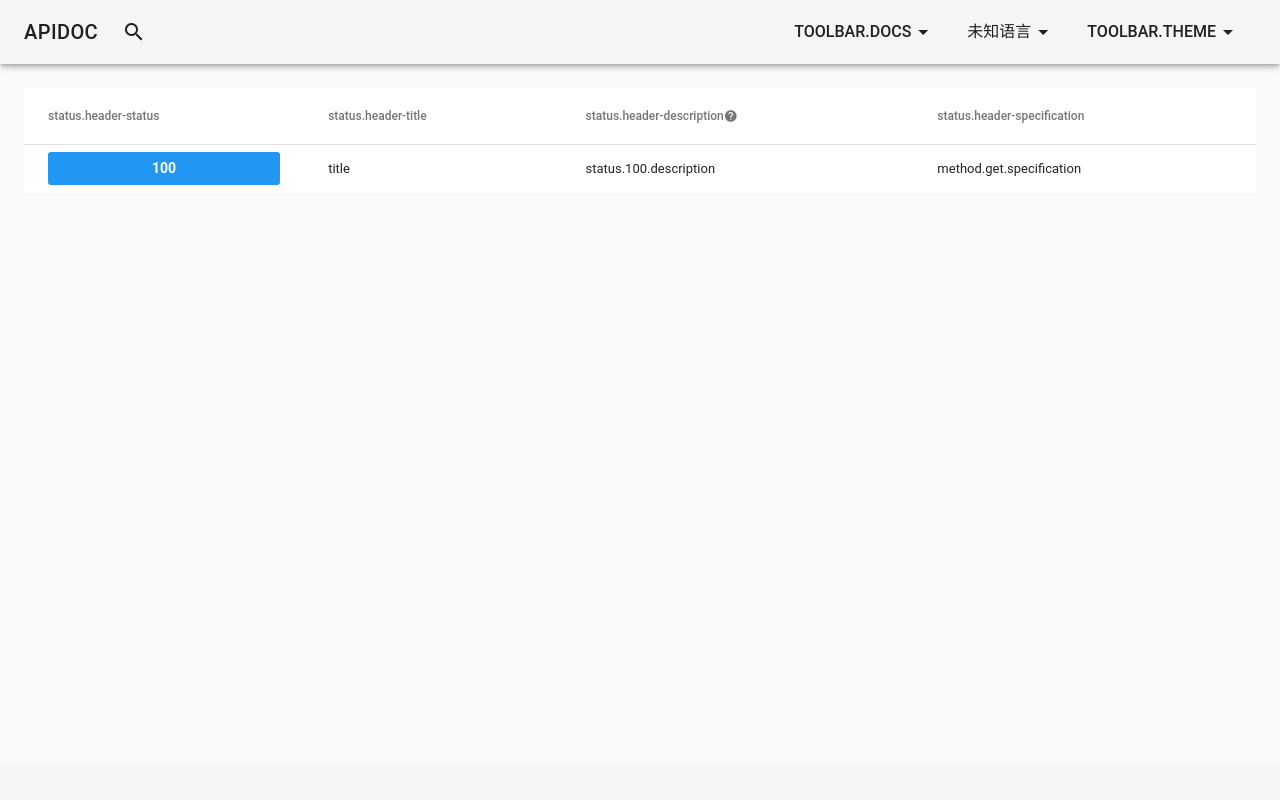
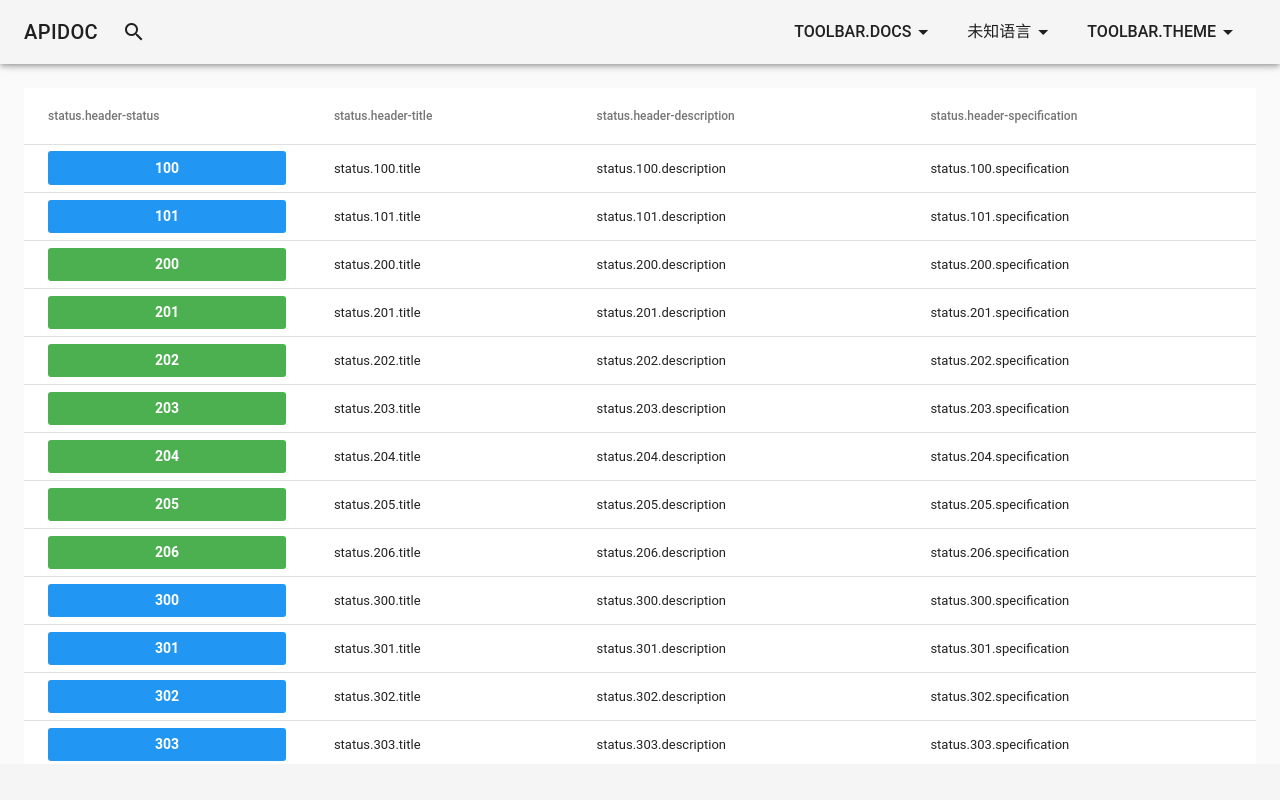
Before and after one commit to caixw/OAViewer, a Vue app: page /statuses in a window 1280 px wide. Shown: the top 800 px of the page. Built offline with nearby package versions, Linux system fonts and the light colour scheme.

Commit message:
添加部分 HTTP 描述内容

```diff
--- a/src/locales/zh-Hans.json
+++ b/src/locales/zh-Hans.json
@@ -64,8 +64,199 @@
     "header-description": "描述",
     "header-specification": "技术规范",
     "100": {
-      "title": "xxx",
-      "description": "xxx"
+      "title": "Continue",
+      "description": "服务端已经收到请求，客户端应该继续请求，如果已经完成，则忽略。一般情况下为客户端需要提交一个比较大的内容时，会选发送一个 Expect: 100-continue 报头的请求，如果服务支持，则返回 100，否则返回 417(Expectation Failed)。",
+      "specification": "<a href='https://tools.ietf.org/html/rfc7231#section-6.2.1'>RFC7231#6.2.1</a>"
+    },
+    "101": {
+      "title": "Switching Protocol",
+      "description": "响应客户端新协议要求，并将协议切换到客户端报头 Upgrade 指定的协议。最常见提 Websocket 和 HTTP2(Upgrade:h2c) 协议切换。",
+      "specification": "<a href='https://tools.ietf.org/html/rfc7231#section-6.2.2'>RFC7231#6.2.2<a>"
+    },
+    "200": {
+      "title": "OK",
+      "description": "",
+      "specification": "<a href='https://tools.ietf.org/html/rfc7231#section-6.3.1'>RFC7231#6.3.1<a>"
+    },
+    "201": {
+      "title": "Created",
+      "description": "",
+      "specification": "<a href='https://tools.ietf.org/html/rfc7231#section-6.3.2'>RFC7231#6.3.2<a>"
+    },
+    "202": {
+      "title": "Accepted",
+      "description": "",
+      "specification": "<a href='https://tools.ietf.org/html/rfc7231#section-6.3.3'>RFC7231#6.3.3<a>"
+    },
+    "203": {
+      "title": "Non-Authoritative Information",
+      "description": "",
+      "specification": "<a href='https://tools.ietf.org/html/rfc7231#section-6.3.4'>RFC7231#6.3.4<a>"
+    },
+    "204": {
+      "title": "No Content",
+      "description": "",
+      "specification": "<a href='https://tools.ietf.org/html/rfc7231#section-6.3.5'>RFC7231#6.3.5<a>"
+    },
+    "205": {
+      "title": "Reset Content",
+      "description": "",
+      "specification": "<a href='https://tools.ietf.org/html/rfc7231#section-6.3.6'>RFC7231#6.3.6<a>"
+    },
+    "300": {
+      "title": "Multiple Choices",
+      "description": "",
+      "specification": "<a href='https://tools.ietf.org/html/rfc7231#section-6.4.1'>RFC7231#6.4.1<a>"
+    },
+    "301": {
+      "title": "Moved Permanently",
+      "description": "",
+      "specification": "<a href='https://tools.ietf.org/html/rfc7231#section-6.4.2'>RFC7231#6.4.2<a>"
+    },
+    "302": {
+      "title": "Found",
+      "description": "",
+      "specification": "<a href='https://tools.ietf.org/html/rfc7231#section-6.4.3'>RFC7231#6.4.3<a>"
+    },
+    "303": {
+      "title": "See Other",
+      "description": "",
+      "specification": "<a href='https://tools.ietf.org/html/rfc7231#section-6.4.4'>RFC7231#6.4.4<a>"
+    },
+    "304": {
+      "title": "Not Modified",
+      "description": "",
+      "specification": "<a href='https://tools.ietf.org/html/rfc7232#section-4.1'>RFC7232#4.1<a>"
+    },
+    "305": {
+      "title": "Use Proxy",
+      "description": "",
+      "specification": "<a href='https://tools.ietf.org/html/rfc7231#section-6.4.5'>RFC7231#6.4.5<a>"
+    },
+    "306": {
+      "title": "Unused",
+      "description": "",
+      "specification": "<a href='https://tools.ietf.org/html/rfc7231#section-6.4.6'>RFC7231#6.4.6<a>"
+    },
+    "307": {
+      "title": "Temporary Redirect",
+      "description": "",
+      "specification": "<a href='https://tools.ietf.org/html/rfc7231#section-6.4.7'>RFC7231#6.4.7<a>"
+    },
+    "400": {
+      "title": "Bad Request",
+      "description": "",
+      "specification": "<a href='https://tools.ietf.org/html/rfc7231#section-6.5.1'>RFC7231#6.5.1<a>"
+    },
+    "401": {
+      "title": "Unauthorized",
+      "description": "",
+      "specification": "<a href='https://tools.ietf.org/html/rfc7235#section-3.1'>RFC7235#3.1<a>"
+    },
+    "402": {
+      "title": "Payment Required",
+      "description": "",
+      "specification": "<a href='https://tools.ietf.org/html/rfc7231#section-6.5.2'>RFC7231#6.5.2<a>"
+    },
+    "403": {
+      "title": "Forbidden",
+      "description": "",
+      "specification": "<a href='https://tools.ietf.org/html/rfc7231#section-6.5.3'>RFC7231#6.5.3<a>"
+    },
+    "404": {
+      "title": "Not Found",
+      "description": "",
+      "specification": "<a href='https://tools.ietf.org/html/rfc7231#section-6.5.4'>RFC7231#6.5.4<a>"
+    },
+    "405": {
+      "title": "Method Not Allowed",
+      "description": "",
+      "specification": "<a href='https://tools.ietf.org/html/rfc7231#section-6.5.5'>RFC7231#6.5.5<a>"
+    },
+    "406": {
+      "title": "Not Acceptable",
+      "description": "",
+      "specification": "<a href='https://tools.ietf.org/html/rfc7231#section-6.5.6'>RFC7231#6.5.6<a>"
+    },
+    "407": {
+      "title": "Proxy Authentication Required",
+      "description": "",
+      "specification": "<a href='https://tools.ietf.org/html/rfc7235#section-3.2'>RFC7235#3.2<a>"
+    },
+    "408": {
+      "title": "Request Timeout",
+      "description": "",
+      "specification": "<a href='https://tools.ietf.org/html/rfc7231#section-6.5.7'>RFC7231#6.5.7<a>"
+    },
+    "409": {
+      "title": "Conflict",
+      "description": "",
+      "specification": "<a href='https://tools.ietf.org/html/rfc7231#section-6.5.8'>RFC7231#6.5.8<a>"
+    },
+    "410": {
+      "title": "Gone",
+      "description": "",
+      "specification": "<a href='https://tools.ietf.org/html/rfc7231#section-6.5.9'>RFC7231#6.5.9<a>"
+    },
+    "411": {
+      "title": "Length Required",
+      "description": "",
+      "specification": "<a href='https://tools.ietf.org/html/rfc7231#section-6.5.10'>RFC7231#6.5.10<a>"
+    },
+    "413": {
+      "title": "Payload Too Large",
+      "description": "",
+      "specification": "<a href='https://tools.ietf.org/html/rfc7231#section-6.5.11'>RFC7231#6.5.11<a>"
+    },
+    "414": {
+      "title": "URI Too Long",
+      "description": "",
+      "specification": "<a href='https://tools.ietf.org/html/rfc7231#section-6.5.12'>RFC7231#6.5.12<a>"
+    },
+    "415": {
+      "title": "Unsupported Media Type",
+      "description": "",
+      "specification": "<a href='https://tools.ietf.org/html/rfc7231#section-6.5.13'>RFC7231#6.5.13<a>"
+    },
+    "417": {
+      "title": "Expectation Failed",
+      "description": "",
+      "specification": "<a href='https://tools.ietf.org/html/rfc7231#section-6.5.14'>RFC7231#6.5.14<a>"
+    },
+    "426": {
+      "title": "Upgrade Required",
+      "description": "",
+      "specification": "<a href='https://tools.ietf.org/html/rfc7231#section-6.5.15'>RFC7231#6.5.15<a>"
+    },
+    "500": {
+      "title": "Internal Server Error",
+      "description": "",
+      "specification": "<a href='https://tools.ietf.org/html/rfc7231#section-6.6.1'>RFC7231#6.6.1<a>"
+    },
+    "501": {
+      "title": "Not Implemented",
+      "description": "",
+      "specification": "<a href='https://tools.ietf.org/html/rfc7231#section-6.6.2'>RFC7231#6.6.2<a>"
+    },
+    "502": {
+      "title": "Bad Gateway",
+      "description": "",
+      "specification": "<a href='https://tools.ietf.org/html/rfc7231#section-6.6.3'>RFC7231#6.6.3<a>"
+    },
+    "503": {
+      "title": "Service Unavailable",
+      "description": "",
+      "specification": "<a href='https://tools.ietf.org/html/rfc7231#section-6.6.4'>RFC7231#6.6.4<a>"
+    },
+    "504": {
+      "title": "Gateway Timeout",
+      "description": "",
+      "specification": "<a href='https://tools.ietf.org/html/rfc7231#section-6.6.5'>RFC7231#6.6.5<a>"
+    },
+    "505": {
+      "title": "HTTP Version Not Supported",
+      "description": "",
+      "specification": "<a href='https://tools.ietf.org/html/rfc7231#section-6.6.6'>RFC7231#6.6.6<a>"
     }
   }
 }
--- a/src/views/Statuses.vue
+++ b/src/views/Statuses.vue
@@ -60,7 +60,6 @@ export default class Statuses extends Vue {
     },
     {
       locale: 'status.header-description',
-      localeTip: 'status.header-description-tip',
       value: 'description',
       align: 'left'
     },
@@ -71,14 +70,22 @@ export default class Statuses extends Vue {
     }
   ]
 
-  private items: Array<Object> = [
-    {
-      status: 100,
-      title: 'title',
-      description: 'status.100.description',
-      specification: 'method.get.specification'
+  private items = this.getItems(100, 101, 200, 201, 202, 203, 204, 205, 206, 300, 301, 302, 303, 304, 305, 306, 307, 308, 400, 401, 402, 403, 404, 405, 406, 407, 408, 409, 410, 411, 412, 413, 414, 415, 416, 417, 418, 421, 426, 428, 429, 431, 451, 500, 501, 502, 503, 504, 506, 507, 510, 511)
+
+  private getItems(...statuses:number[]) :Array<Object> {
+    const objs: Array<Object> = []
+
+    for (const status of statuses) {
+      objs.push({
+        status: status,
+        title: 'status.' + status + '.title',
+        description: 'status.' + status + '.description',
+        specification: 'status.' + status + '.specification'
+      })
     }
-  ]
+
+    return objs
+  }
 
   /**
    * 生成布尔值的图标内容
@@ -94,7 +101,7 @@ export default class Statuses extends Vue {
       case code<200:
         return theme.info.toString()
       case code<300:
-        return theme.secondary.toString()
+        return theme.success.toString()
       case code<400:
         return theme.info.toString()
       case code<500:
```
